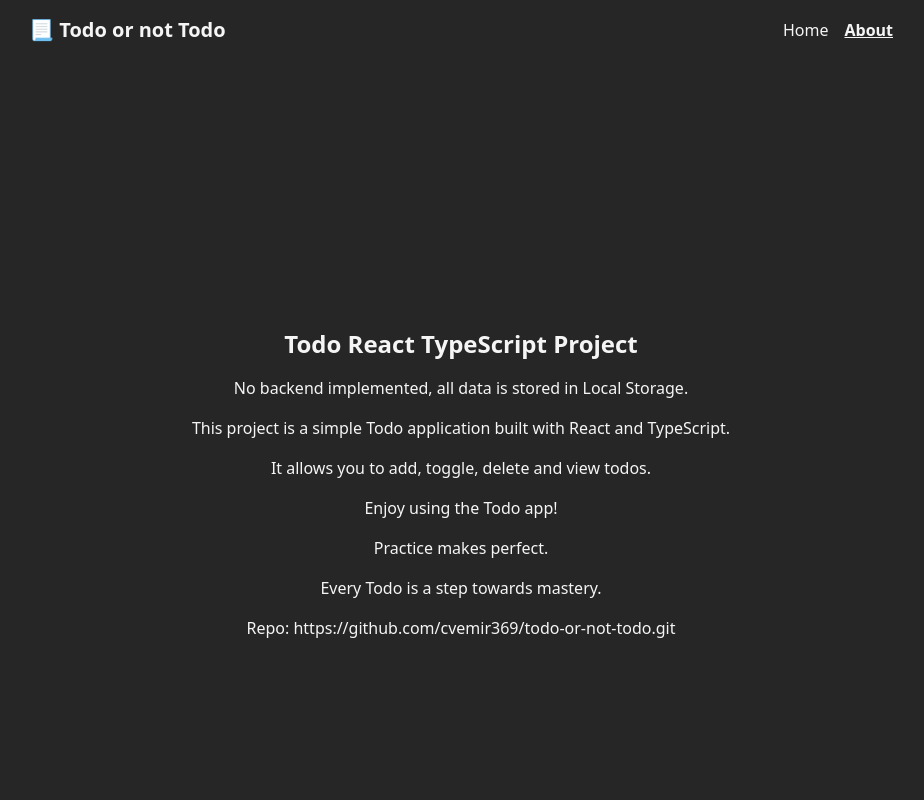
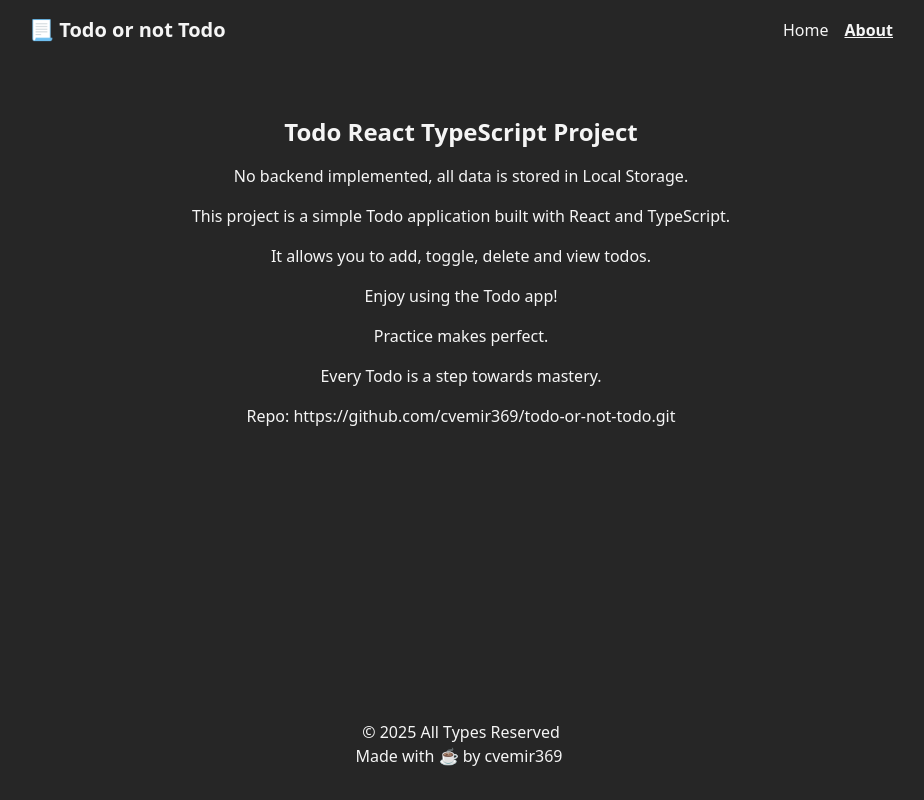
Before and after one commit to cvemir369/todo-or-not-todo, a React (Vite) app: page /about in a window 1280 px wide. Shown: the top 800 px of the page, without its empty margins (179-1103 px from the left). Built offline with nearby package versions, Linux system fonts and the light colour scheme.

Commit message:
styles fix

```diff
--- a/src/components/Layout.tsx
+++ b/src/components/Layout.tsx
@@ -10,7 +10,9 @@ export default function Layout({ children }: LayoutProps) {
   return (
     <div className="flex flex-col min-h-screen max-w-4xl mx-auto p-4">
       <Header />
-      <main className="mt-6 p-4 flex-1">{children}</main>
+      <main className="mt-6 p-4 flex-1 items-start md:items-center">
+        {children}
+      </main>
       <Footer />
     </div>
   );
--- a/src/pages/About.tsx
+++ b/src/pages/About.tsx
@@ -1,6 +1,6 @@
 export default function About() {
   return (
-    <div className="flex flex-col items-center justify-center h-screen gap-4">
+    <div className="flex flex-col items-start md:items-center justify-center gap-4 mt-8">
       <h1 className="text-2xl font-bold">Todo React TypeScript Project</h1>
       <p>No backend implemented, all data is stored in Local Storage.</p>
       <p>
--- a/src/pages/Home.tsx
+++ b/src/pages/Home.tsx
@@ -47,8 +47,8 @@ export default function Home() {
   }, []);
 
   return (
-    <div className="flex flex-col items-center justify-center gap-4">
-      <h1 className="text-2xl font-bold">Todo List</h1>
+    <div className="flex flex-col items-center justify-center gap-4 mt-8">
+      <h1 className="text-2xl font-bold mb-4">Todo List</h1>
       <TodoAdd setTodosList={setTodosList} />
       {todosList.length === 0 && <div>No todos available</div>}
       <ul>
```
